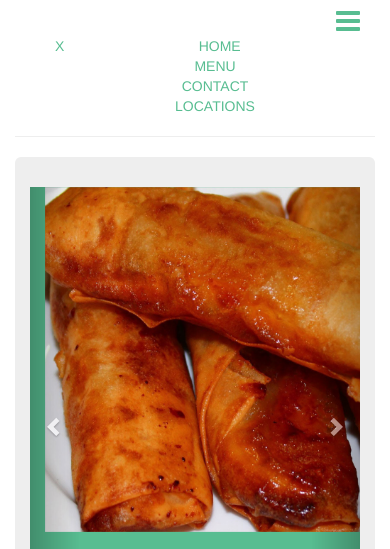
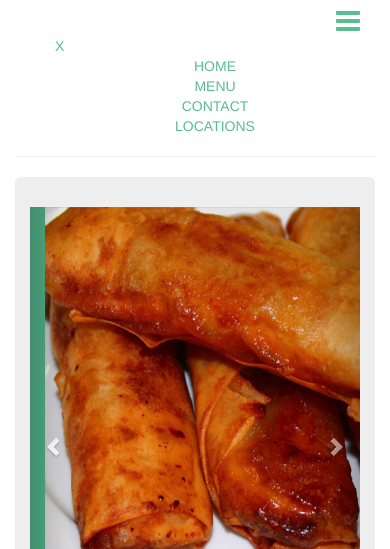
Before and after one commit to jayz828/lutong-bahay, a plain HTML site: page index.html in a window 390 px wide. Both pictures are taken after a click on the element 348 px from the left and 247 px from the top of the page. Shown: the part 226-775 px from the top of the page. Drawn offline with nearby package versions, Linux system fonts and the light colour scheme; a web font is replaced by a local one.

Commit message:
finished front end for lutong bahay

```diff
--- a/css/main.css
+++ b/css/main.css
@@ -84,12 +84,40 @@ header {
 
     }
 
-    #mobile-menu ul li {
-        width: 100%;
+.hidden {
+    display: none;
+}
+
+/*.menu-spacing {*/
+    /*margin-top: 10px;*/
+/*}*/
 
 
-        width: auto;
+.clear-fix {
+    clear: both;
+}
 
+#mobile-menu{
+    display: inline;
+    width: 100%;
+    /*margin-left: -30px;*/
+    /*margin-right: -30px;*/
+    /*padding-left: -30px;*/
+    /*padding-right: -30px;*/
+}
+
+    #mobile-menu li {
+
+
+
+    }
+
+    #mobile-menu a {
+        display: block;
+        /*border: 1px solid red;*/
+        text-align: center;
+        margin: 0 5px;
+        background: #ffffff;
     }
 #menu a:link, a:visited {
     text-decoration: none;
--- a/index.html
+++ b/index.html
@@ -115,7 +115,8 @@
 
             <ul>
                 <li id="menu-close">X</li>
-                <li><a href="index.html">HOME</a></li>
+                <!--<li class="hidden">space</li>-->
+                <li class="clear-fix"><a href="index.html">HOME</a></li>
                 <li><a href="#menu-choices">MENU</a></li>
                 <li><a href="#contact">CONTACT</a></li>
                 <li><a href="#contact">LOCATIONS</a></li>
```
